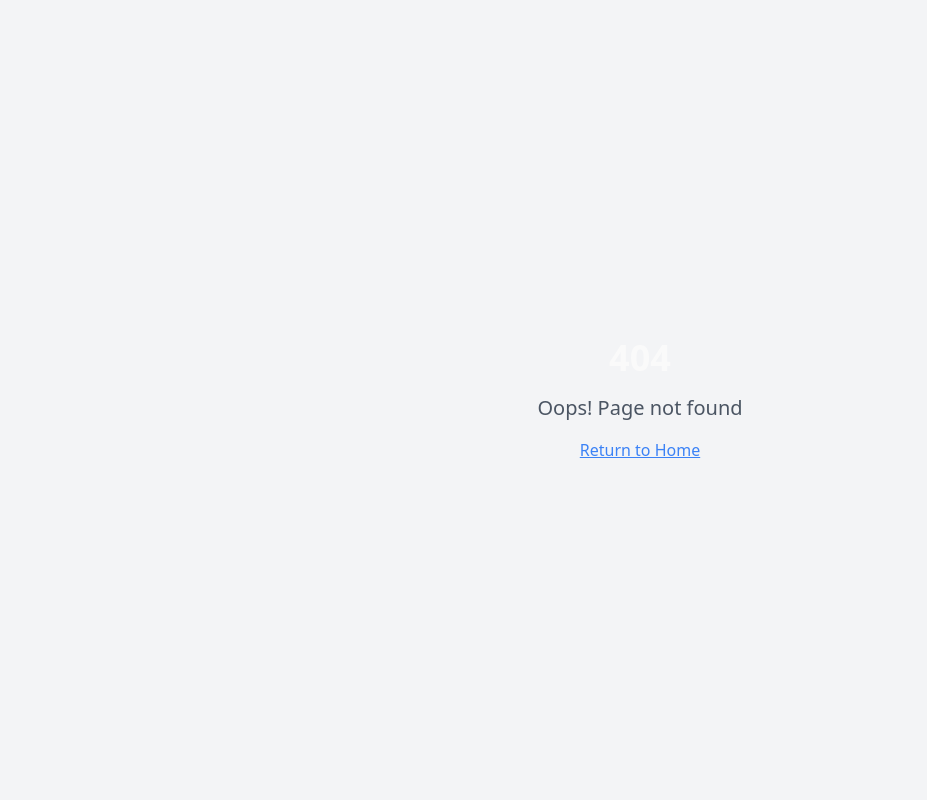
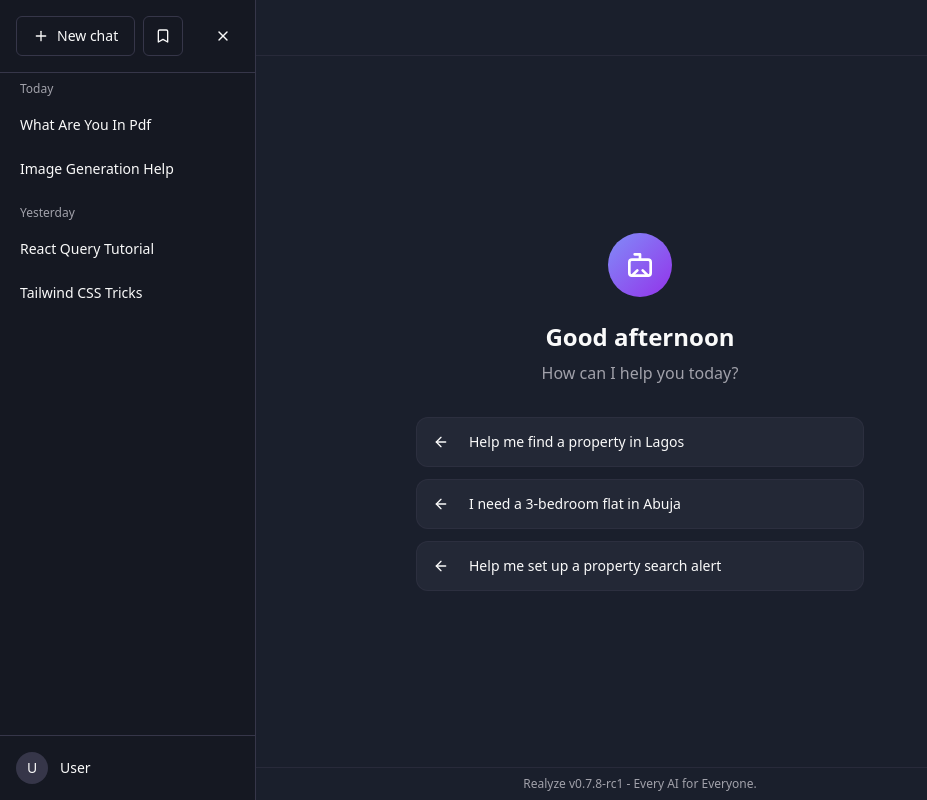
Before and after one commit to T4910/purpletalk-interface-ai, a React (Vite) app: page /c/new in a window 1280 px wide. Before the commit this address had no page. Shown: the whole page, without its empty margins (0-927 px from the left). Built offline with nearby package versions, Linux system fonts and the light colour scheme.

Commit message:
Refactor: Implement dynamic chat routes
Move the chat interface to a dynamic route and create a new chat route.

```diff
--- a/src/App.tsx
+++ b/src/App.tsx
@@ -3,7 +3,7 @@ import { Toaster } from "@/components/ui/toaster";
 import { Toaster as Sonner } from "@/components/ui/sonner";
 import { TooltipProvider } from "@/components/ui/tooltip";
 import { QueryClient, QueryClientProvider } from "@tanstack/react-query";
-import { BrowserRouter, Routes, Route } from "react-router-dom";
+import { BrowserRouter, Routes, Route, Navigate } from "react-router-dom";
 import Index from "./pages/Index";
 import NotFound from "./pages/NotFound";
 import Login from "./pages/Login";
@@ -12,6 +12,8 @@ import TwoFactorAuth from "./pages/TwoFactorAuth";
 import RequestPasswordReset from "./pages/RequestPasswordReset";
 import ResetPassword from "./pages/ResetPassword";
 import Landing from "./pages/Landing";
+import ChatView from "./pages/ChatView";
+import NewChat from "./pages/NewChat";
 
 const queryClient = new QueryClient();
 
@@ -23,7 +25,9 @@ const App = () => (
       <BrowserRouter>
         <Routes>
           <Route path="/" element={<Landing />} />
-          <Route path="/app" element={<Index />} />
+          <Route path="/app" element={<Navigate to="/c/new" replace />} />
+          <Route path="/c/new" element={<NewChat />} />
+          <Route path="/c/:id" element={<ChatView />} />
           <Route path="/login" element={<Login />} />
           <Route path="/signup" element={<Signup />} />
           <Route path="/2fa" element={<TwoFactorAuth />} />
--- a/src/components/ChatInterface.tsx
+++ b/src/components/ChatInterface.tsx
@@ -8,8 +8,13 @@ import ChatInput from "./ChatInput";
 import Sidebar from "./Sidebar";
 import PropertiesPanel from "./PropertiesPanel";
 import { Badge } from "@/components/ui/badge";
+import { cn } from "@/lib/utils";
 
-const ChatInterface = () => {
+interface ChatInterfaceProps {
+  chatId?: string;
+}
+
+const ChatInterface = ({ chatId }: ChatInterfaceProps) => {
   const { messages, addMessage } = useChatStore();
   const chatContainerRef = useRef<HTMLDivElement>(null);
   const [showProperties, setShowProperties] = useState(false);
@@ -21,6 +26,12 @@ const ChatInterface = () => {
       chatContainerRef.current.scrollTop = chatContainerRef.current.scrollHeight;
     }
   }, [messages]);
+
+  // In a real app, we would fetch chat history based on chatId
+  useEffect(() => {
+    console.log(`Loading chat with ID: ${chatId}`);
+    // Here you would fetch messages for this specific chat ID
+  }, [chatId]);
 
   const { mutate: sendMessage, isPending: isLoading } = useMutation({
     mutationFn: aiService.sendMessage,
@@ -96,7 +107,7 @@ const ChatInterface = () => {
         <ChatInput onSendMessage={handleSendMessage} isLoading={isLoading} />
 
         <div className="text-xs text-center text-muted-foreground py-2 border-t border-border/50">
-          LibreChat v0.7.8-rc1 - Every AI for Everyone.
+          Realyze v0.7.8-rc1 - Every AI for Everyone.
         </div>
       </div>
 
@@ -109,7 +120,4 @@ const ChatInterface = () => {
   );
 };
 
-// Helper function from utils
-const cn = (...classes: any[]) => classes.filter(Boolean).join(" ");
-
 export default ChatInterface;
--- /dev/null
+++ b/src/pages/ChatView.tsx
@@ -0,0 +1,15 @@
+
+import { useParams } from "react-router-dom";
+import ChatInterface from "@/components/ChatInterface";
+
+const ChatView = () => {
+  const { id } = useParams<{ id: string }>();
+
+  return (
+    <div className="h-screen w-screen overflow-hidden">
+      <ChatInterface chatId={id} />
+    </div>
+  );
+};
+
+export default ChatView;
--- a/src/pages/Index.tsx
+++ b/src/pages/Index.tsx
@@ -1,12 +1,8 @@
 
-import ChatInterface from "@/components/ChatInterface";
+import { Navigate } from "react-router-dom";
 
 const Index = () => {
-  return (
-    <div className="h-screen w-screen overflow-hidden">
-      <ChatInterface />
-    </div>
-  );
+  return <Navigate to="/c/new" replace />;
 };
 
 export default Index;
--- /dev/null
+++ b/src/pages/NewChat.tsx
@@ -0,0 +1,88 @@
+
+import { useState } from "react";
+import { useNavigate } from "react-router-dom";
+import Sidebar from "@/components/Sidebar";
+import { Button } from "@/components/ui/button";
+import { ArrowLeft } from "lucide-react";
+import { cn } from "@/lib/utils";
+
+const NewChat = () => {
+  const [isSidebarOpen, setIsSidebarOpen] = useState(true);
+  const navigate = useNavigate();
+
+  const handleStartChat = () => {
+    // In a real app, you would create a new chat ID here via API call
+    // For now, we'll navigate to a dummy chat ID
+    const newChatId = "chat-" + Date.now().toString();
+    navigate(`/c/${newChatId}`);
+  };
+
+  return (
+    <div className="flex h-screen bg-chat-bg text-foreground">
+      <Sidebar isOpen={isSidebarOpen} setIsOpen={setIsSidebarOpen} />
+
+      <div className={cn(
+        "flex-1 flex flex-col h-full overflow-hidden ml-0 transition-all duration-300",
+        "w-full"
+      )}>
+        <div className="h-14 border-b border-border/50 flex items-center px-4 justify-between">
+          <div className="flex items-center gap-3">
+            <span className="font-medium">Gemini</span>
+          </div>
+        </div>
+
+        <div className="flex-1 flex flex-col items-center justify-center p-4">
+          <div className="w-full max-w-md mx-auto text-center">
+            <div className="mb-6">
+              <div className="w-16 h-16 mx-auto rounded-full bg-gradient-to-br from-indigo-400 to-purple-600 flex items-center justify-center">
+                <div className="w-8 h-8 text-white">
+                  <svg xmlns="http://www.w3.org/2000/svg" viewBox="0 0 24 24" fill="none" stroke="currentColor" strokeWidth="2" strokeLinecap="round" strokeLinejoin="round">
+                    <path d="M12 8V4H8" />
+                    <rect width="16" height="12" x="4" y="8" rx="2" />
+                    <path d="m6 20 4-4" />
+                    <path d="m18 20-4-4" />
+                  </svg>
+                </div>
+              </div>
+            </div>
+
+            <h1 className="text-2xl font-bold mb-2">Good afternoon</h1>
+            <p className="text-muted-foreground mb-8">How can I help you today?</p>
+
+            <div className="space-y-3">
+              <Button
+                onClick={handleStartChat}
+                className="w-full py-6 bg-chat-input-bg hover:bg-chat-input-bg/80 text-left justify-start rounded-xl border border-border/50"
+              >
+                <ArrowLeft className="mr-3" />
+                Help me find a property in Lagos
+              </Button>
+
+              <Button
+                onClick={handleStartChat}
+                className="w-full py-6 bg-chat-input-bg hover:bg-chat-input-bg/80 text-left justify-start rounded-xl border border-border/50"
+              >
+                <ArrowLeft className="mr-3" />
+                I need a 3-bedroom flat in Abuja
+              </Button>
+
+              <Button
+                onClick={handleStartChat}
+                className="w-full py-6 bg-chat-input-bg hover:bg-chat-input-bg/80 text-left justify-start rounded-xl border border-border/50"
+              >
+                <ArrowLeft className="mr-3" />
+                Help me set up a property search alert
+              </Button>
+            </div>
+          </div>
+        </div>
+
+        <div className="text-xs text-center text-muted-foreground py-2 border-t border-border/50">
+          Realyze v0.7.8-rc1 - Every AI for Everyone.
+        </div>
+      </div>
+    </div>
+  );
+};
+
+export default NewChat;
```
